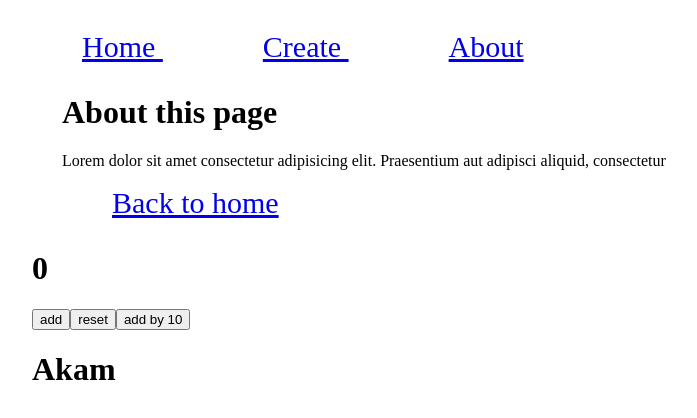
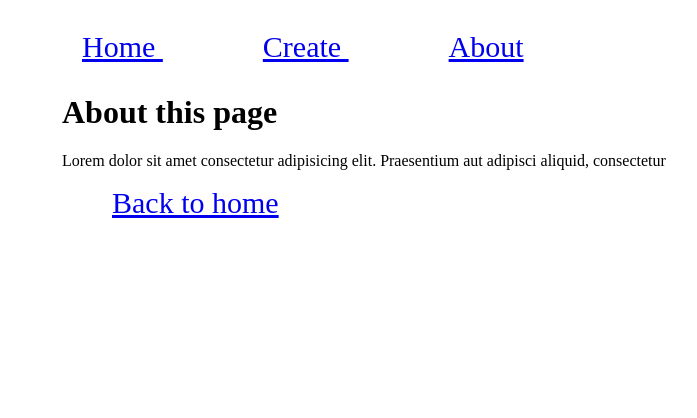
Before and after one commit to akamprogramist/crud-vue, a Vue app: page /about in a window 1280 px wide. Shown: the top 418 px of the page, without its empty margins (6-703 px from the left). Built offline with nearby package versions, Linux system fonts and the light colour scheme.

Commit message:
fix about page

```diff
--- a/src/pages/about-page.vue
+++ b/src/pages/about-page.vue
@@ -1,15 +1,3 @@
-<script setup lang="ts">
-import { storeToRefs } from "pinia";
-import { useCounterStore } from "../store/useCounter";
-
-const mainCounter = useCounterStore();
-const { addOne, reset } = mainCounter;
-
-const { counter, name } = storeToRefs(mainCounter);
-function add(value: number) {
-  mainCounter.$patch((state) => (state.counter += value));
-}
-</script>
 <template>
   <div>
     <h1>About this page</h1>
@@ -19,9 +7,4 @@ function add(value: number) {
     </p>
     <router-link to="/" class="link"> Back to home </router-link>
   </div>
-  <h1>{{ counter }}</h1>
-  <button @click="addOne">add</button>
-  <button @click="reset">reset</button>
-  <button @click="add(10)">add by 10</button>
-  <h1>{{ name }}</h1>
 </template>
```
